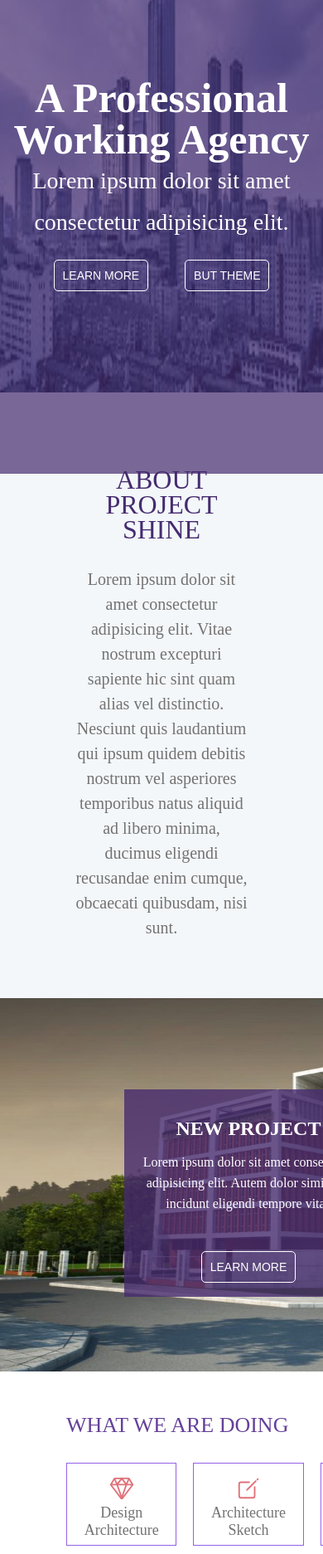
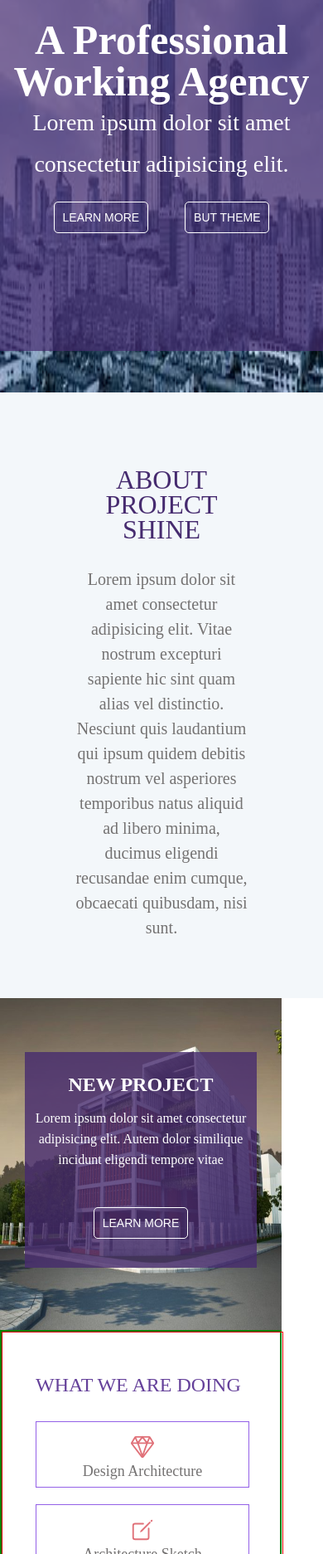
Before and after one commit to SagorikaKubi/project-shine, a plain HTML site: page index.html in a window 390 px wide. Shown: the part 127-2000 px from the top of the page at 83% size. Drawn offline with nearby package versions, Linux system fonts and the light colour scheme.

Commit message:
responsivness

```diff
--- a/css/style.css
+++ b/css/style.css
@@ -2,6 +2,9 @@
   padding: 0;
   margin: 0;
   box-sizing: border-box;
+}
+body {
+  margin: auto;
 }
 
 /*******************************  HEADER PART *****************************************/
@@ -97,6 +100,12 @@ nav > ul > li:hover > ul {
   background-color: rgb(70, 43, 111, 0.7);
   padding-bottom: 200px;
   margin: 0;
+}
+@media (max-width: 668px) {
+  .header-description {
+    top: 0px;
+    padding-bottom: 122px;
+  }
 }
 
 .header-info {
@@ -244,6 +253,36 @@ nav > ul > li:hover > ul {
   .services {
     display: block;
   }
+  .project,
+  .service {
+    height: 400px;
+    width: 340px;
+  }
+  .project-categories {
+    height: 750px;
+    border: 2px solid green;
+  }
+  .new-project-info {
+    height: 260px;
+    width: 280px;
+    padding: 12px;
+    margin: 35px 30px;
+  }
+  .project-work-category {
+    height: 750px;
+    width: 340px;
+    padding: 50px 40px;
+    border: 1px solid red;
+  }
+  .project-work-category h1 {
+    font-size: 24px;
+  }
+  .work-categories {
+    grid-template-columns: repeat(1, 1fr);
+  }
+  .work-category {
+    height: 80px;
+  }
 }
 
 /******************************** SERVICE SECTION  **********************************/
--- a/index.html
+++ b/index.html
@@ -78,7 +78,7 @@
             </div>
           </div>
 
-          <div class="project">
+          <div class="project project-categories">
             <div class="project-work-category">
               <h1>what we are doing</h1>
               <div class="work-categories">
```
